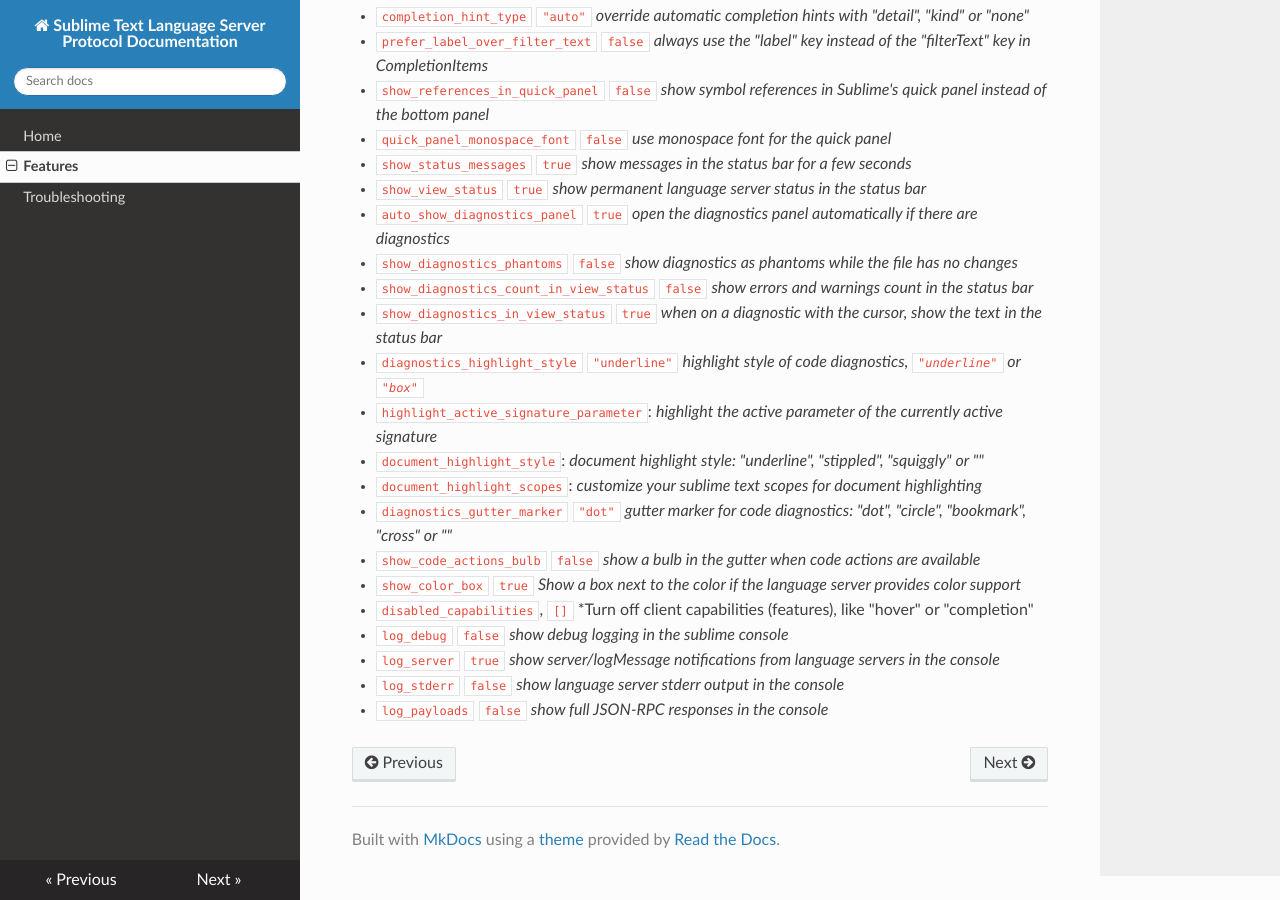
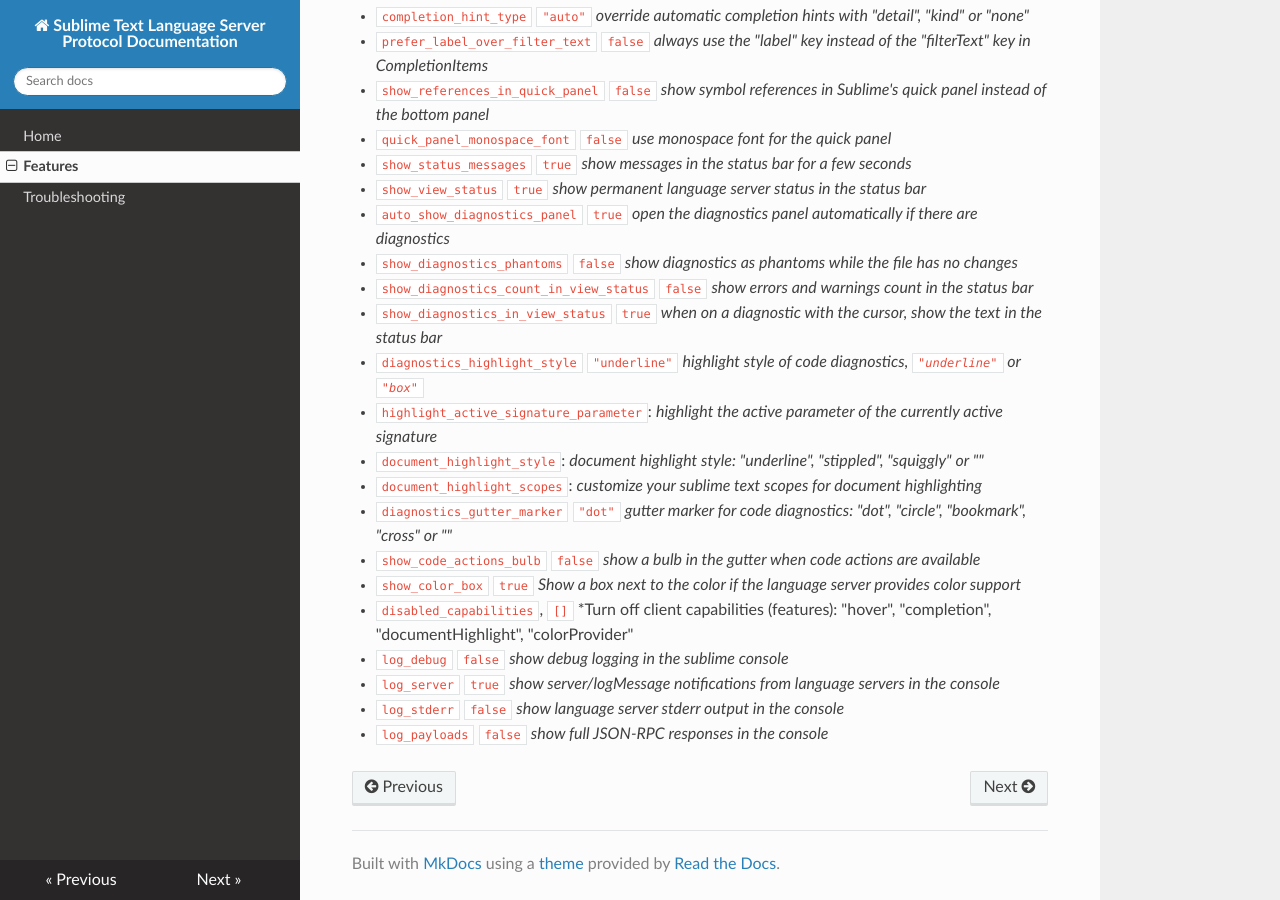
Before and after one commit to sublimelsp/LSP, an MkDocs documentation site: the page built from docs/features.md, in a window 1280 px wide and 900 px high, scrolled down 1580 px. Built offline with MkDocs 1.6.1, drawn with Linux system fonts in a browser that asks for light colours; nearby versions of some CDN libraries.

Commit message:
Clarify which textdocument/workspace capabilities can be disabled

```diff
--- a/docs/features.md
+++ b/docs/features.md
@@ -82,7 +82,7 @@ Global plugin settings and settings defined at project level are merged together
 * `diagnostics_gutter_marker` `"dot"` *gutter marker for code diagnostics: "dot", "circle", "bookmark", "cross" or ""*
 * `show_code_actions_bulb` `false` *show a bulb in the gutter when code actions are available*
 * `show_color_box` `true` *Show a box next to the color if the language server provides color support*
-* `disabled_capabilities`, `[]` *Turn off client capabilities (features), like "hover" or "completion"
+* `disabled_capabilities`, `[]` *Turn off client capabilities (features): "hover", "completion", "documentHighlight", "colorProvider"
 * `log_debug` `false` *show debug logging in the sublime console*
 * `log_server` `true` *show server/logMessage notifications from language servers in the console*
 * `log_stderr` `false` *show language server stderr output in the console*
```
